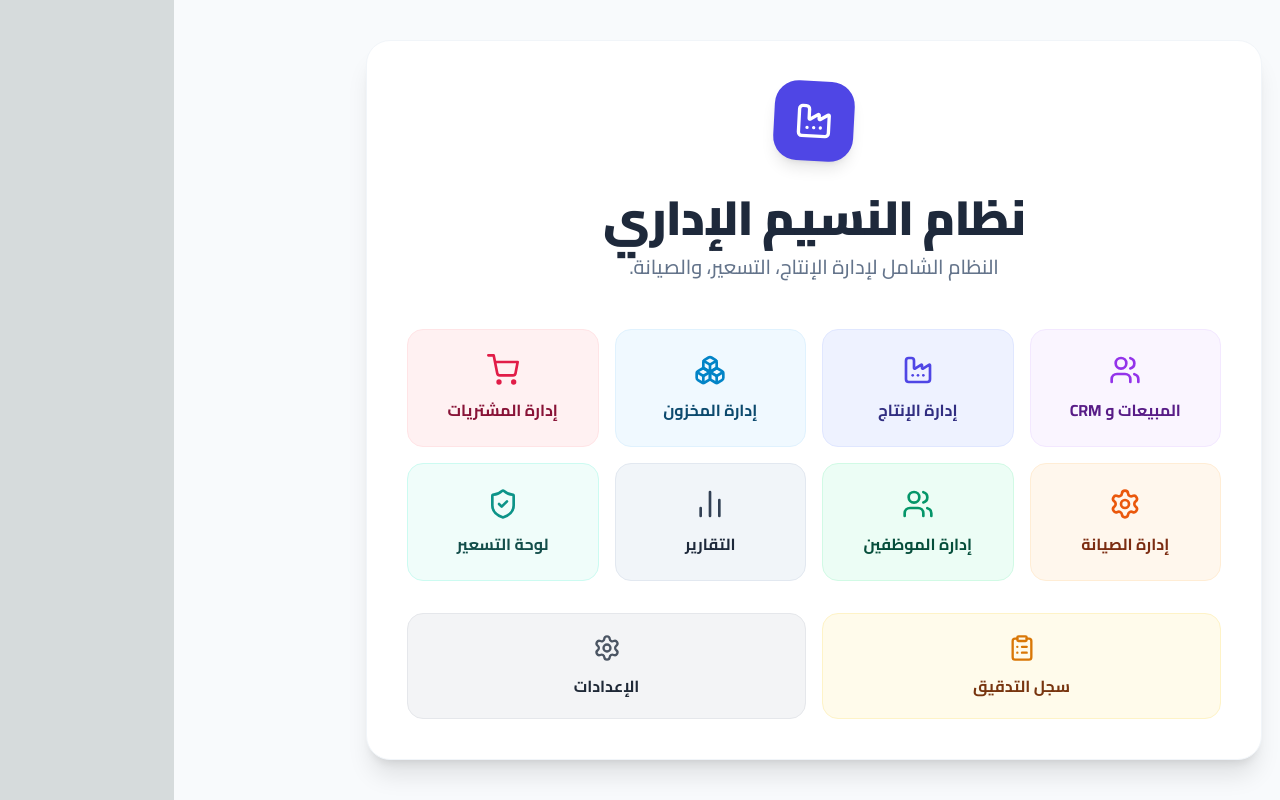
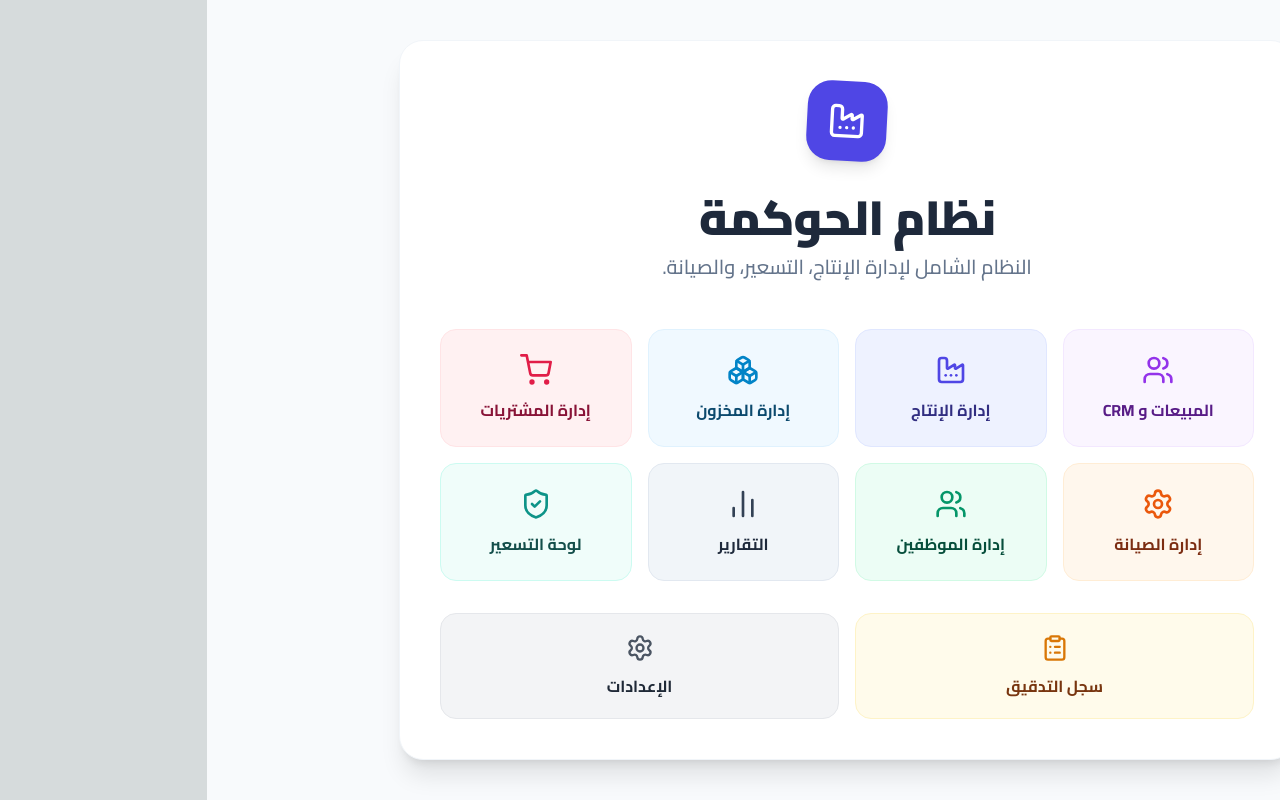
Before and after one commit to AlaaZayed-coder/Nassem_system, a Next.js app: page / in a window 1280 px wide. Built offline with nearby package versions, Linux system fonts and the light colour scheme.

Commit message:
rebrand: rename to نظام الحوكمة in heading and browser title

```diff
--- a/src/app/layout.tsx
+++ b/src/app/layout.tsx
@@ -5,8 +5,8 @@ import "./globals.css";
 const cairo = Cairo({ subsets: ["arabic", "latin"] });
 
 export const metadata: Metadata = {
-  title: "Create Next App",
-  description: "Generated by create next app",
+  title: "نظام الحوكمة",
+  description: "النظام الشامل لإدارة الإنتاج، التسعير، والصيانة",
 };
 
 export default function RootLayout({
--- a/src/app/page.tsx
+++ b/src/app/page.tsx
@@ -9,7 +9,7 @@ export default function Home() {
           <Factory className="w-10 h-10" />
         </div>
         <div className="space-y-3">
-          <h1 className="text-5xl font-black text-slate-800 tracking-tight">نظام النسيم الإداري</h1>
+          <h1 className="text-5xl font-black text-slate-800 tracking-tight">نظام الحوكمة</h1>
           <p className="text-xl text-slate-500 font-medium">النظام الشامل لإدارة الإنتاج، التسعير، والصيانة.</p>
         </div>
 
```
